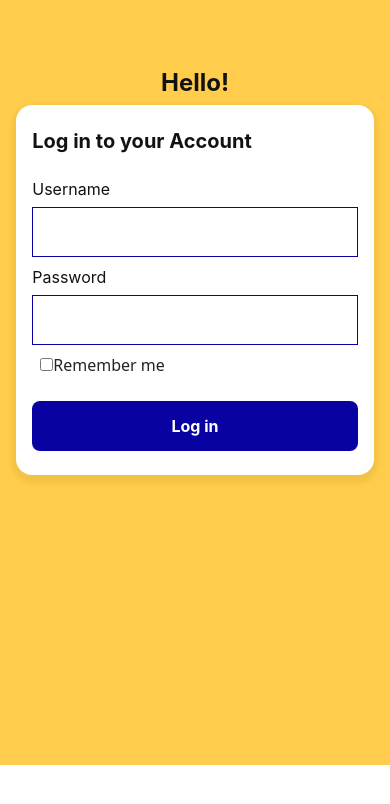
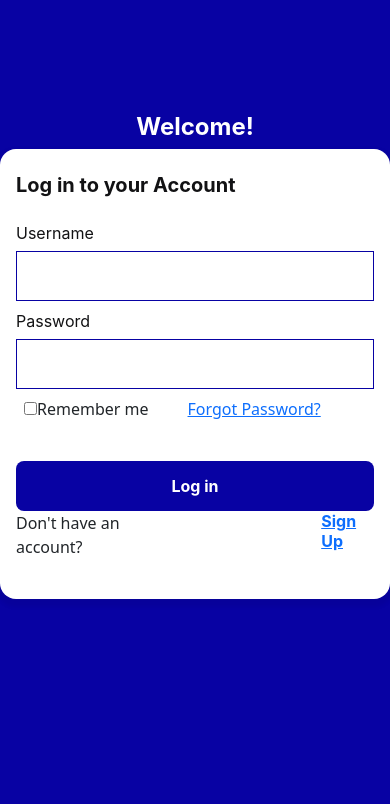
Before and after one commit to Oluwafemi-John1/Hyra-App, a React (Vite) app: page /login in a window 390 px wide. Shown: the top 804 px of the page. Built offline with nearby package versions, Linux system fonts and the light colour scheme.

Commit message:
Sign in in progress 6

```diff
--- a/src/App.css
+++ b/src/App.css
@@ -152,15 +152,15 @@
     border: 1px solid #0802A3;
 }
 
-.form-controller:active {
-    border: 1px solid #FFCD4B !important;
-}
-
 @media screen and (max-width: 478px) {
     #bigSignUp {
         background: #FFCD4B;
         padding: 20px 0px 290px 0px;
     }
+    #bigSignIn {
+        background: #0802A3;
+        padding: 64px 0px 292px 0px;
+    }
 }
 
 /* <=============== Signup ends ==============> */
--- a/src/components/Login.jsx
+++ b/src/components/Login.jsx
@@ -1,6 +1,6 @@
-import React from 'react'
-import image1 from '../components/assets/images/hyrasignup.png'
-
+import React from 'react';
+import image1 from '../components/assets/images/hyrasignup.png';
+import { Link } from 'react-router-dom';
 
 const Login = () => {
     let headStyle = {
@@ -38,7 +38,7 @@ const Login = () => {
     }
 
     let helloStyle = {
-        color: '#121214',
+        color: '#FFF',
         fontFamily: 'Inter',
         fontSize: '24px',
         fontStyle: 'normal',
@@ -56,13 +56,28 @@ const Login = () => {
         background: '#0802A3'
     }
 
+    let bottomStyle = {
+        display: 'flex',
+        alignItems: 'flex-start',
+        gap: '153px'
+    }
+
+    let paraStyle = {
+        color: '#0802A3',
+        fontFamily: 'Inter',
+        fontSize: '16px',
+        fontStyle: 'normal',
+        fontWeight: '700',
+        lineHeight: 'normal'
+    }
+
     return (
         <>
-            <section id='bigSignUp'>
+            <section id='bigSignIn'>
                 <div className="container mt-5">
-                    <h1 className="text-center d-lg-none d-md-none d-block" style={helloStyle}>Hello!</h1>
+                    <h1 className="text-center d-lg-none d-md-none d-block" style={helloStyle}>Welcome!</h1>
                     <div className="row">
-                        <div className="col-lg-4 col-11 px-3 py-4 mx-auto" id='signUpDiv'>
+                        <div className="col-lg-4 col-12 px-3 py-4 mx-auto" id='signUpDiv'>
                             <p style={headStyle} className='mb-4'>Log in to your Account</p>
                             <div className="form-group my-2">
                                 <label htmlFor="" className='form-label' style={labelStyle}>Username</label>
@@ -73,13 +88,18 @@ const Login = () => {
                                 <input type="text" className='form-controller-in w-100' />
                             </div>
                             <div className="d-flex" style={rememStyle}>
-                                <div>
+                                <p>
                                     <input type="checkbox" className='ms-2' style={checkBoxStyle} />
                                     <label htmlFor="">Remember me</label>
-                                </div>
+                                </p>
+                                <p><Link to=''>Forgot Password?</Link></p>
                             </div>
                             <div className="form-group mt-4">
                                 <button style={btnStyle} className='w-100'>Log in</button>
+                            </div>
+                            <div style={bottomStyle}>
+                                <p>Don't have an account?</p>
+                                <p style={paraStyle}><Link to='/signup'>Sign Up</Link></p>
                             </div>
                         </div>
                         <div className="col-lg-6 p-2 d-none d-lg-block">
```
